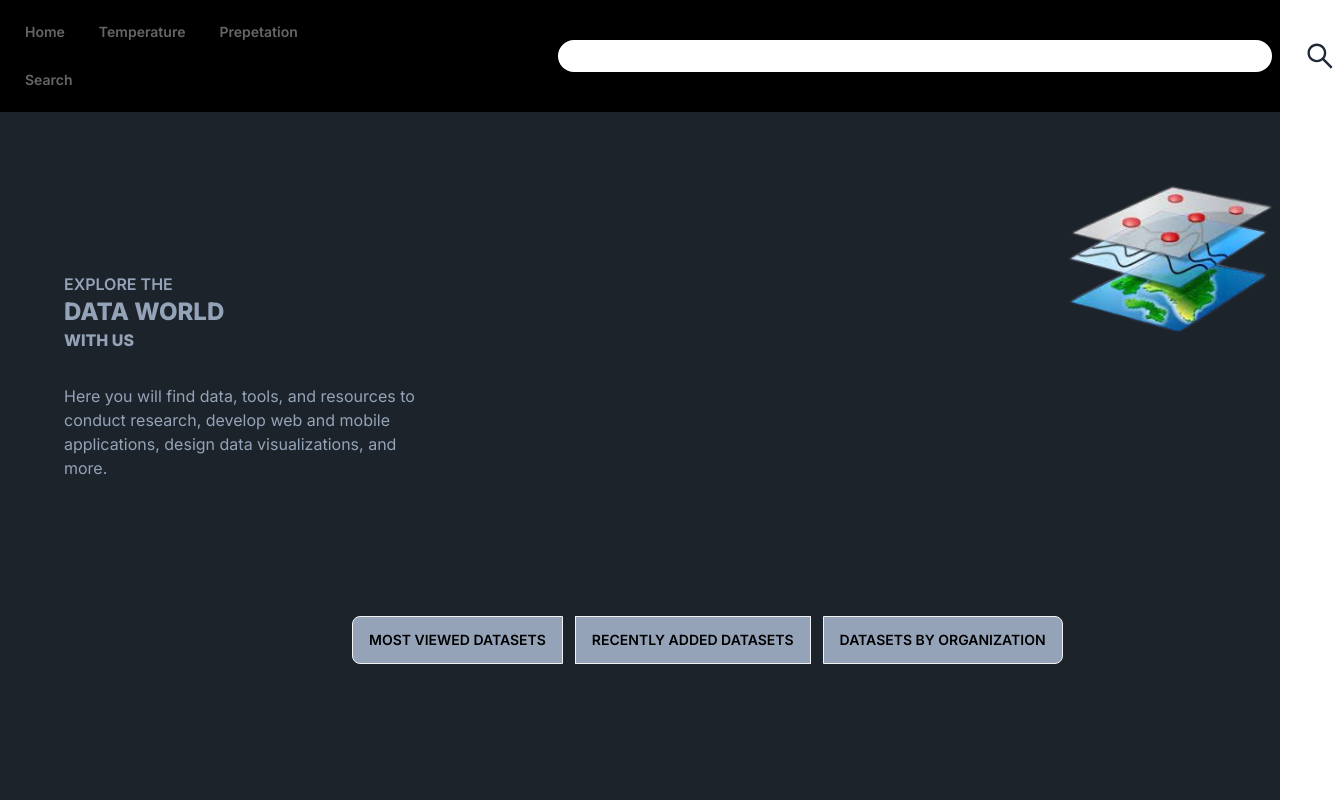
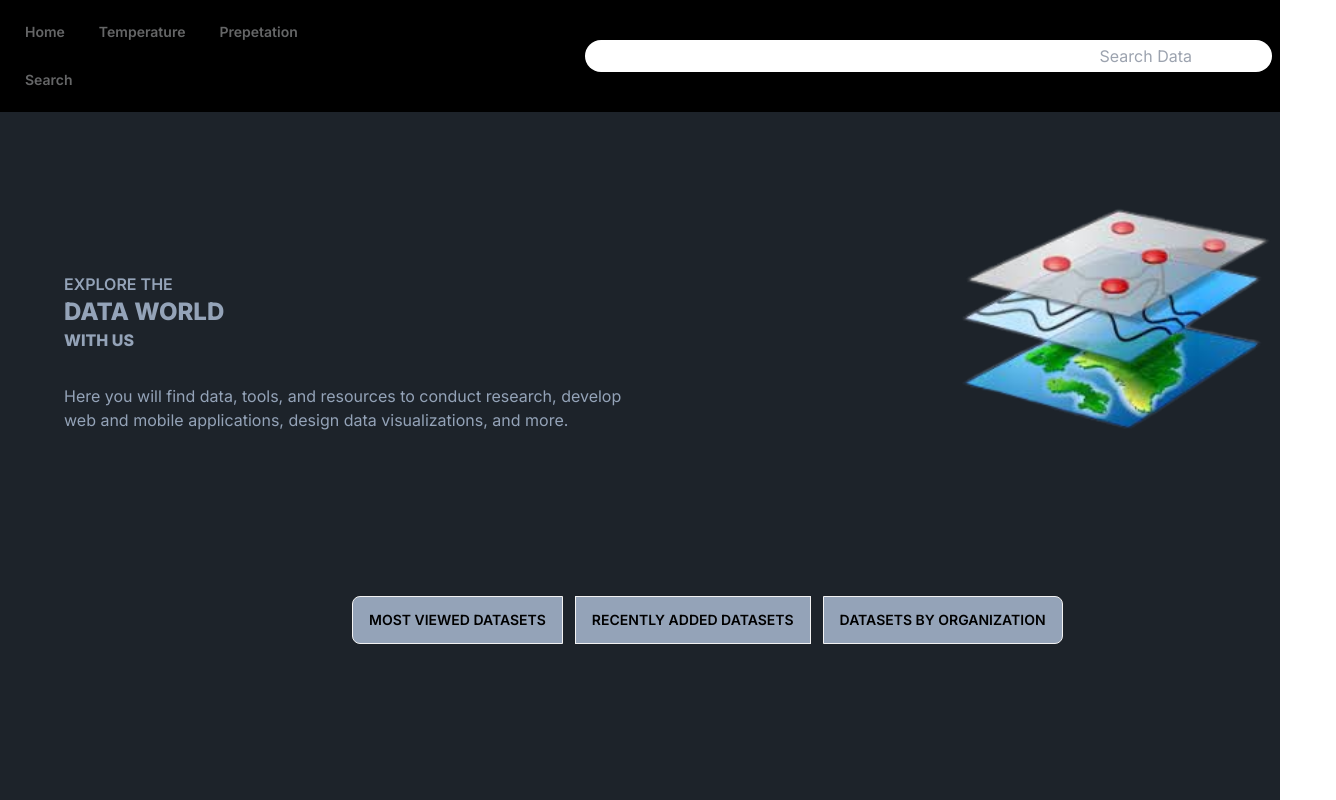
Before and after one commit to bhattaraisushma/DataB, a Next.js app in the folder frontend/: page / in a window 1280 px wide. Shown: the top 800 px of the page, 1336 px wide, since content can reach past the window. Built offline with nearby package versions, Linux system fonts and the light colour scheme.

Commit message:
Photo and other stuff

```diff
--- a/frontend/app/components/Data.js
+++ b/frontend/app/components/Data.js
@@ -11,7 +11,7 @@ function Data({data}) {
      <div className=' rounded-md bg-[#3b3b3b] h-full text-cyan-100 '>
         <div className='flex items-center space-x-6'>
 
-        <img className=' text-white w-[4rem] h-[3rem]' src={data.photo} onError={`this.src"=../../public/default.png"`}/>
+        <img className=' text-white w-[4rem] h-[3rem]' src={data.photo}/>
         <span className='text-lg'>{data.title}</span>
 
         </div>
--- a/frontend/app/components/Filter.js
+++ b/frontend/app/components/Filter.js
@@ -6,10 +6,10 @@ function Filter() {
 
   return (
     <div className='h-[45.5em] w-[18rem] top-[4rem] left-0 fixed bg-slate-400'>
-      <div className='flex flex-col items-center justify-between ' >
+      <div className='flex flex-col mt-10 items-center justify-between ' >
         <p className='text-lg text-black'>Search Location</p>
 
-        <input type="text" className=" text-[1rem] text-right  bg-white text  mt-2 h-[2rem] w-[14rem] rounded-[12rem]" />
+        <input type="text" className=" text-[1rem] text-right  bg-[#1d232a]  mt-2 h-10 rounded-md" />
        <div>
 
 
@@ -18,9 +18,9 @@ function Filter() {
         <div className='flex flex-col justify-between items-center mt-9'>
 
 
-            <p className='text-white'>Initial Date</p>
+            <p className='text-black'>Initial Date</p>
             <input type="text" placeholder="2005-02-12" onChange={(e)=>dispatch(setInitialDate(e.target.value))} className="input mb-6 h-10 input-bordered w-52 max-w-xs" />
-            <p className='text-white'>Final Date</p>
+            <p className='text-black'>Final Date</p>
             <input type="text" placeholder="2022-02-12" onChange={(e)=>dispatch(setFinalDate(e.target.value))} className="input mb-6 h-10 input-bordered w-52 max-w-xs" />
 
 
--- a/frontend/app/components/Navbar.js
+++ b/frontend/app/components/Navbar.js
@@ -83,8 +83,9 @@ const Navbar = () => {
             <div className="text-[#656667] btn btn-ghost  hover:bg-[#edf5fd] normal-case text-
              xl" onClick={()=>router.push('/search')}>Search</div>
           </div>
-          <input type="text" className=" text-[1rem] text-right pr-[5rem] text ml-[13rem] h-[2rem] w-[50rem] rounded-[12rem]" onChange={(e) => handleSearchChange(e)} onKeyDown={(e) => textKey(e)} />
-          <p className='text-[2rem] absolute ml-[81rem]'> <AiOutlineSearch /></p>
+
+          <input type="text" placeholder='Search Data' className=" text-[1rem] text-right pr-[5rem] text ml-[13rem] h-[2rem] w-[45rem] rounded-[12rem]" onChange={(e) => handleSearchChange(e)} onKeyDown={(e) => textKey(e)} />
+
 
 
 
--- a/frontend/app/components/Rightside.js
+++ b/frontend/app/components/Rightside.js
@@ -5,8 +5,8 @@ import photo from '../../public/Geoimg-removebg-preview.png'
 function Rightside() {
   return (
     <div >
-      <div className='pl-[40rem] '>
-      <Image className=" mt-7 w-[40rem] "src={photo}/>
+      <div className='pl-[20rem] '>
+      <Image className=" mt-7 w-[20rem] "src={photo}/>
       </div>
       <div>
 
--- a/frontend/app/layout.js
+++ b/frontend/app/layout.js
@@ -1,9 +1,8 @@
 import "./globals.css";
 import { Inter } from "next/font/google";
 import Navbar from "./components/Navbar";
-import Footer from "./components/Footer";
+
 import { ReduxProvider } from "./components/redux/provider";
-import { usePathname } from "next/navigation";
 
 const inter = Inter({ subsets: ["latin"] });
 
--- a/frontend/app/page.js
+++ b/frontend/app/page.js
@@ -8,7 +8,8 @@ import Footer from './components/Footer'
 
 const Home = () => {
   return (
-    <div>
+
+  <div>
 
     <div className='flex' >
          <Leftside/><Rightside/>
--- a/frontend/app/search/page.js
+++ b/frontend/app/search/page.js
@@ -1,20 +1,34 @@
 "use client"
-import React from 'react'
+import React, { useEffect } from 'react'
 import Data from '../components/Data'
-import { useSelector } from 'react-redux'
+import { useDispatch, useSelector } from 'react-redux'
 import Filter from '../components/Filter'
 
 import { useState } from 'react'
+import { setDisplay, setFinalDate,setInitialDate, setSearch } from '../components/redux/features/mainSlice'
+
 const page = () => {
 
 
   const data = useSelector((state)=> state.main.current_display);
   const search = useSelector((state)=> state.main.search);
 
+  const dispatch = useDispatch();
+
   const [selected,setSelected] = useState({});
 
   // console.log("data");
   // console.log(data);
+
+  useEffect(() =>{
+
+    dispatch(setInitialDate("2005-02-12"));
+    dispatch(setFinalDate("2020-02-12"));
+    dispatch(setSearch(""));
+    dispatch(setDisplay([]));
+
+  },[])
+
 
   function handleSelected(s) {
 
```
Also changed, not shown: frontend/app/components/Modal.js (deleted).
